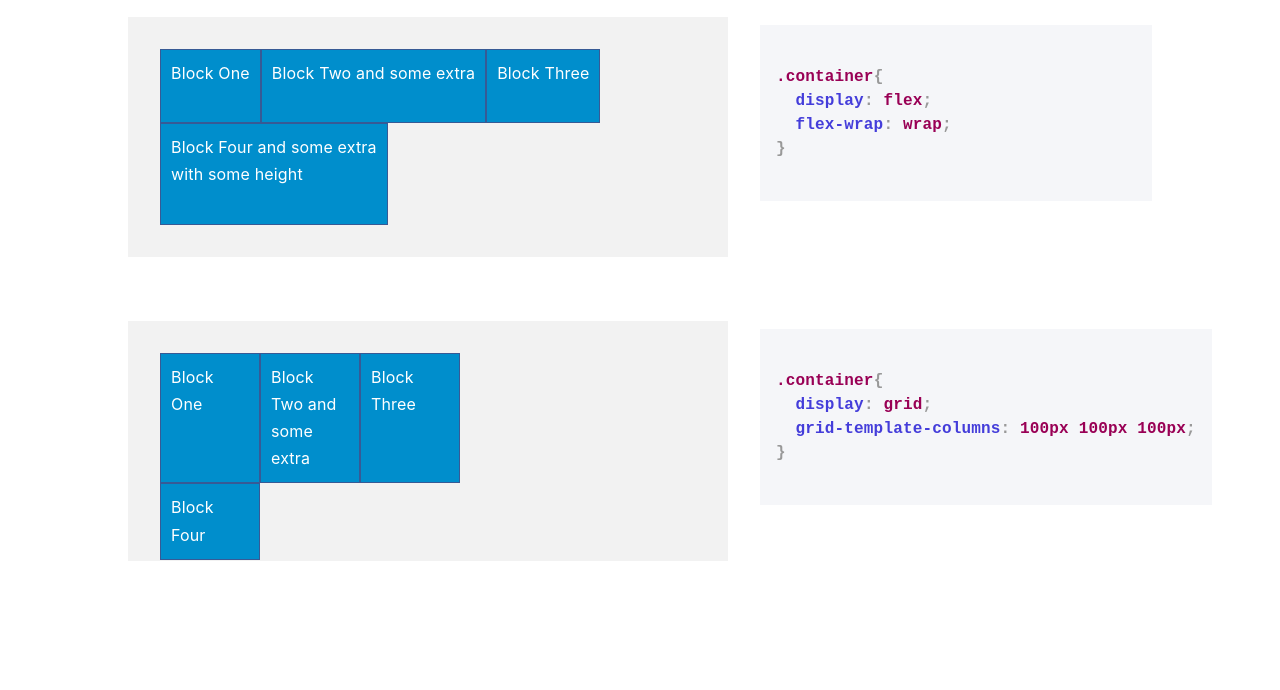
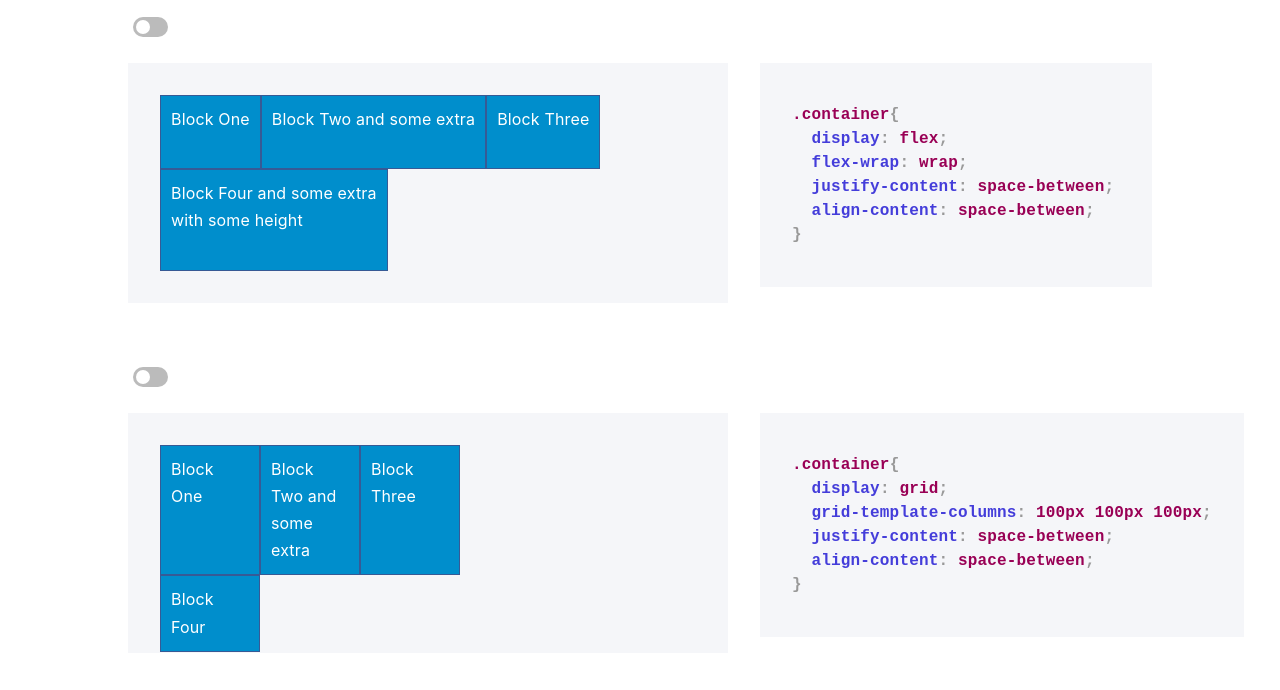
Before and after one commit to justinslack/layout-2020, a website: page examples/alignment.html in a window 1280 px wide. Shown: the part 214-904 px from the top of the page. Before the commit the page ends 839 px from the top, so only its background shows below. Drawn offline with nearby package versions, Linux system fonts and the light colour scheme; files that its build step writes are made by us from their sources.

Commit message:
Add toggles

```diff
--- a/examples/alignment.html
+++ b/examples/alignment.html
@@ -5,17 +5,14 @@
     <meta name="viewport" content="width=device-width, initial-scale=1.0">
     <title>Alignment</title>
     <link rel="stylesheet" href="../dist/css/styles.css">
-    <script src="../src/js/class-toggler.es6.js"></script>
-    <!-- Initialization of Class Toggler -->
-    <script>
-      document.addEventListener('DOMContentLoaded', () => classToggler.init());
-    </script>
     <script src="../src/js/prism.js"></script>
   </head>
   <body>
     <section class="contents">
       <h2 class="intro">Alignment</h2>
       <div class="grid two--column">
+        <input type="checkbox" id="flex-align" class="toggle-space">
+        <label for="flex-align" class="toggle-label">Spare space</label>
         <div class="container flex align-both">
           <div class="item">Block One</div>
           <div class="item">Block Two and some extra</div>
@@ -27,12 +24,16 @@
 .container{
   display: flex;
   flex-wrap: wrap;
+  justify-content: space-between;
+  align-content: space-between;
 }
           </code></pre>
         </div>
       </div>
 
       <div class="grid two--column">
+        <input type="checkbox" id="grid-align" class="toggle-space">
+        <label for="grid-align" class="toggle-label">Spare space</label>
         <div class="container grid align-both">
           <div class="item">Block One</div>
           <div class="item">Block Two and some extra</div>
@@ -44,6 +45,8 @@
 .container{
   display: grid;
   grid-template-columns: 100px 100px 100px;
+  justify-content: space-between;
+  align-content: space-between;
 }
           </code></pre>
         </div>
--- a/src/scss/01-config/_variables.scss
+++ b/src/scss/01-config/_variables.scss
@@ -4,5 +4,5 @@
 	--accent: #d60057;
 	--yellow: #eeb601;
 	--background: #008ecc;
-	--grey: #f2f2f2;
+	--grey: #f5f6f9;
 }
--- a/src/scss/05-components/_grid.scss
+++ b/src/scss/05-components/_grid.scss
@@ -10,7 +10,23 @@
 
 .two--column {
   grid-template-columns: 2fr 2fr;
-  gap: 2rem;
+  grid-template-rows: 30px 1fr;
+  gap: 1rem 2rem;
+}
+
+input, label {
+  grid-row-start: 1;
+  grid-row-end: 2;
+  grid-column: 1 / 3;
+}
+
+input {
+  width: 30px;
+}
+
+label {
+  width: 200px;
+  margin-left: 40px;
 }
 
 .container {
@@ -34,3 +50,58 @@
   // align-content: space-between;
   }
 }
+
+// Toggle
+
+input[type=checkbox]{
+	height: 0;
+	width: 0;
+	visibility: hidden;
+}
+
+label {
+	margin: 0 0 0 .3125rem;
+  background: #bbb;
+  border-radius: 100px;
+  cursor: pointer;
+  display: inline-block;
+  height: 20px;
+  position: relative;
+  text-indent: -9999px;
+  width: 35px;
+}
+
+label:after {
+	background: #fff;
+  border-radius: 90px;
+  content: "";
+  height: 14px;
+  left: 3px;
+  position: absolute;
+  top: 3px;
+  transition: 0.3s;
+  width: 14px;
+}
+
+input:checked + label::after {
+  left: calc(100% - 5px);
+  transform: translateX(-100%);
+}
+
+input:checked + label {
+  background: #78be20;
+}
+
+.toggle-space:checked {
+  ~ .align-both {
+    justify-content: space-between;
+    align-content: space-between;
+  }
+}
+
+.toggle-height:checked {
+  ~ .add-height {
+    justify-content: space-between;
+    align-content: space-between;
+  }
+}
--- a/src/scss/05-components/_syntax.scss
+++ b/src/scss/05-components/_syntax.scss
@@ -44,8 +44,8 @@ code[class*="language-"]::mozselection {
   }
 }
 pre[class*="language-"] {
-  padding: 1em;
-  margin: .5em 0;
+  padding: 1em 2em;
+  margin: 0;
   overflow: auto;
   background: #f5f6f9;
 }
```
Also changed, not shown: index.html (+4 -4 lines).
